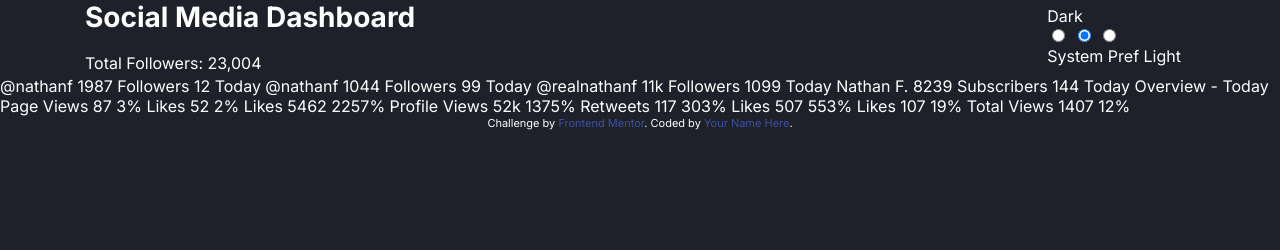
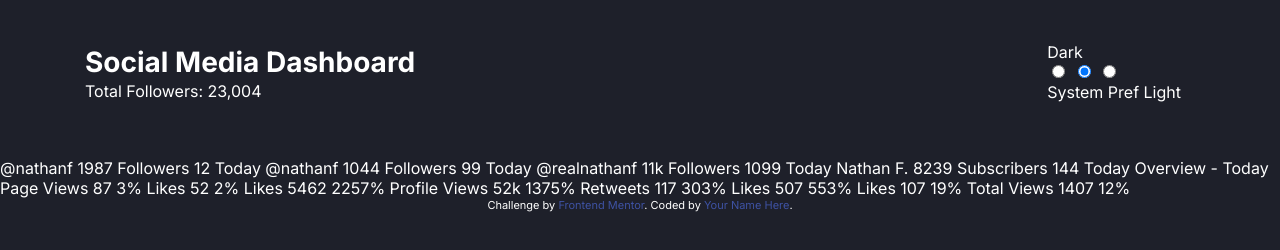
Before and after one commit to Nix7amcm/FEM-social-dashboard-dl-toggle, a website: page index.html in a window 1280 px wide. Drawn offline with Linux system fonts and the light colour scheme.

Commit message:
header/container margins
- header: margin-top, items aligned
- container: margin-bottom

```diff
--- a/app/SCSS/components/header.scss
+++ b/app/SCSS/components/header.scss
@@ -1,9 +1,11 @@
 @use '../util/' as *;
 
 .header {
+  margin-top: rem(36);
   @include breakpoint(medium) {
     display: flex;
     justify-content: space-between;
+    align-items: center;
   }
 
   &__title {
--- a/app/SCSS/globals/layout.scss
+++ b/app/SCSS/globals/layout.scss
@@ -3,7 +3,7 @@
 .container {
   padding: 0 rem(25);
   max-width: rem(1110);
-  margin: 0 auto;
+  margin: 0 auto rem(46);
 
   @include breakpoint(large) {
     padding: 0;
--- a/app/SCSS/globals/typography.scss
+++ b/app/SCSS/globals/typography.scss
@@ -4,11 +4,12 @@
 h2,
 h3 {
   margin-top: 0;
+  line-height: 1.1;
 }
 
 h1 {
   font-size: rem(24);
-
+  margin-bottom: rem(3);
   @include breakpoint(large) {
     font-size: rem(28);
   }
```
Also changed, not shown: dist/style.css, 1 other file.
